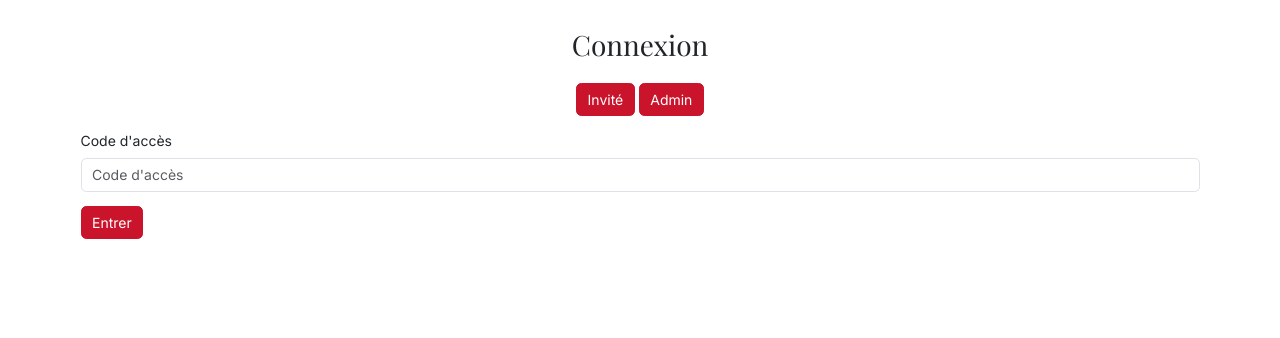
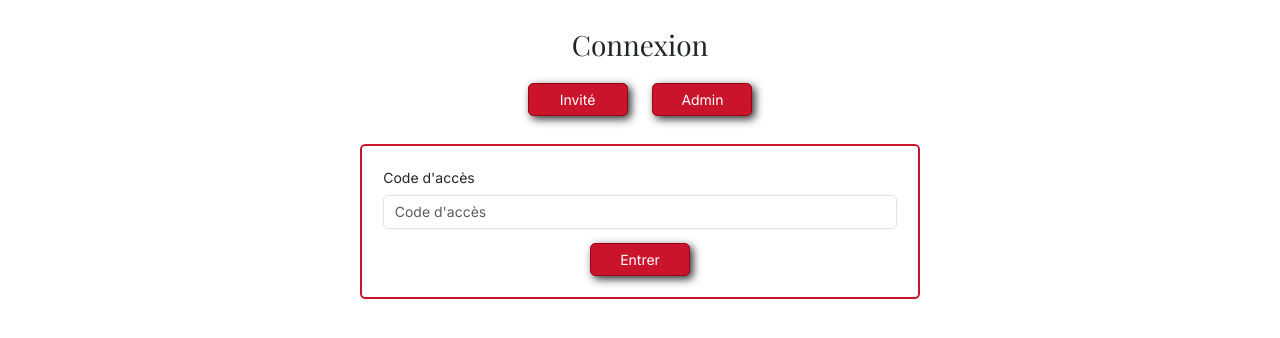
Before and after one commit to Piero13/wedding-app, a React (Vite) app: page /login in a window 1280 px wide. Shown: the top 338 px of the page. Built offline with nearby package versions, Linux system fonts and the light colour scheme; no server answers.

Commit message:
update admin UX

```diff
--- a/src/features/admin/PhotoList.jsx
+++ b/src/features/admin/PhotoList.jsx
@@ -1,5 +1,5 @@
 import { supabase } from "../../services/supabase/supabaseClient";
-import { Button, Image } from "react-bootstrap";
+import { Button, Image, Card } from "react-bootstrap";
 
 export default function PhotoList({ photos, refresh }) {
 
@@ -24,13 +24,26 @@ export default function PhotoList({ photos, refresh }) {
     };
 
     return (
-        <>
-            {photos.map((p) => (
-                <div key={p.id}>
-                    <Image src={p.thumbnail_url} width={100} />
-                    <Button onClick={() => deletePhoto(p)}>Delete</Button>
-                </div>
-            ))}
-        </>
+        <section>
+            <h3 className="fs-4 mb-3">Liste des photos</h3>
+
+            <div className="d-flex">
+                {photos.map((p) => (
+                    <Card
+                        key={p.id}
+                        className="d-flex flex-column align-items-center justify-content-between p-2 mx-1 border-primary"
+                    >
+                        <Image src={p.thumbnail_url} width={100} />
+                        <Button
+                            variant="primary"
+                            className="mt-2 w-10 border-primaryDark"
+                            onClick={() => deletePhoto(p)}
+                        >
+                            Supprimer
+                        </Button>
+                    </Card>
+                ))}
+            </div>
+        </section>
     );
 }
--- a/src/features/admin/UploadForm.jsx
+++ b/src/features/admin/UploadForm.jsx
@@ -38,17 +38,27 @@ export default function UploadForm({ onUploadSuccess }) {
   };
 
   return (
-    <Form onSubmit={handleSubmit}>
-      <Form.Group>
+    <section className="mb-4">
+      <h3 className="fs-4 mb-3">Ajout de photo</h3>
+      <Form
+        onSubmit={handleSubmit}
+      >
+        <Form.Group className="mb-3">
           <Form.Control
             type="file"
             onChange={(e) => setFile(e.target.files[0])}
           />
         </Form.Group>
 
-      <Button type="submit" disabled={loading}>
+        <Button
+          variant="primary"
+          className="w-10 border-primaryDark"
+          type="submit"
+          disabled={loading}
+        >
           {loading ? <Spinner size="sm" /> : "Upload"}
         </Button>
       </Form>
+    </section>
   );
 }
--- a/src/pages/Admin.jsx
+++ b/src/pages/Admin.jsx
@@ -31,7 +31,7 @@ export default function Admin() {
 
     return (
         <div className="container py-5">
-        <h2>Admin Dashboard</h2>
+        <h2 className="mb-4">Admin Dashboard</h2>
 
         <UploadForm onUploadSuccess={loadPhotos}/>
         <PhotoList photos={photos} refresh={loadPhotos}/>
--- a/src/pages/Login.jsx
+++ b/src/pages/Login.jsx
@@ -55,16 +55,29 @@ export default function Login() {
     <Container className="py-5">
       <h2 className="text-center mb-4">Connexion</h2>
 
-      <div className="text-center mb-3">
-        <Button onClick={() => setIsAdmin(false)}>Invité</Button>{" "}
-        <Button onClick={() => setIsAdmin(true)}>Admin</Button>
+      <div className="text-center mb-5">
+        <Button
+          variant="primary"
+          onClick={() => setIsAdmin(false)}
+          className="w-10 me-4 border-primaryDark bs-dark"
+        >
+          Invité
+        </Button>{" "}
+
+        <Button
+          variant="primary"
+          onClick={() => setIsAdmin(true)}
+          className="w-10 border-primaryDark bs-dark"
+        >
+          Admin
+        </Button>
       </div>
 
       {error && <Alert variant="danger">{error}</Alert>}
 
       {isAdmin ? (
-        <>
-          <Form.Group className="mb-3">
+        <div className="w-lg-50 mx-auto border border-2 border-primary p-4 rounded d-flex flex-column align-items-center">
+          <Form.Group className="mb-3 w-100">
             <Form.Label>Email</Form.Label>
 
             <Form.Control
@@ -75,7 +88,7 @@ export default function Login() {
             />
           </Form.Group>
 
-          <Form.Group className="mb-3">
+          <Form.Group className="mb-3 w-100">
             <Form.Label>Mot de passe</Form.Label>
 
             <div className="position-relative">
@@ -104,10 +117,10 @@ export default function Login() {
           </Form.Group>
 
           <Button onClick={handleAdminLogin}>Connexion admin</Button>
-        </>
+        </div>
       ) : (
-        <>
-          <Form.Group className="mb-3">
+        <div className="w-md-60 w-lg-50 mx-auto border border-2 border-primary p-4 rounded d-flex flex-column align-items-center">
+          <Form.Group className="mb-3 w-100">
             <Form.Label>Code d'accès</Form.Label>
 
             <Form.Control
@@ -117,8 +130,14 @@ export default function Login() {
             />
           </Form.Group>
 
-          <Button onClick={handleGuestLogin}>Entrer</Button>
-        </>
+          <Button
+            variant="primary"
+            onClick={handleGuestLogin}
+            className="w-10 border-primaryDark bs-dark"
+          >
+            Entrer
+          </Button>
+        </div>
       )}
     </Container>
   );
```
Lines whose indentation alone changed are shown as unchanged.
